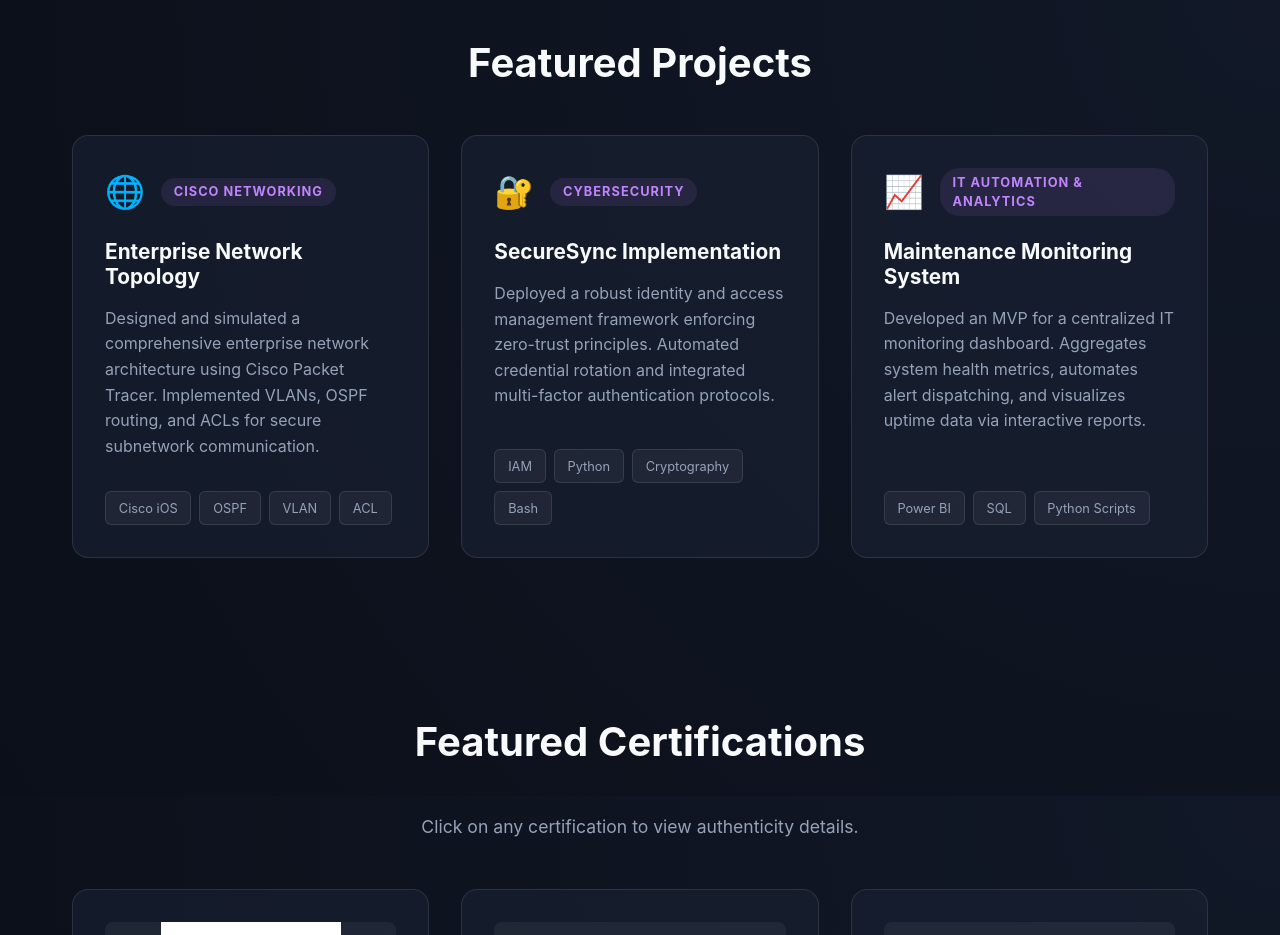
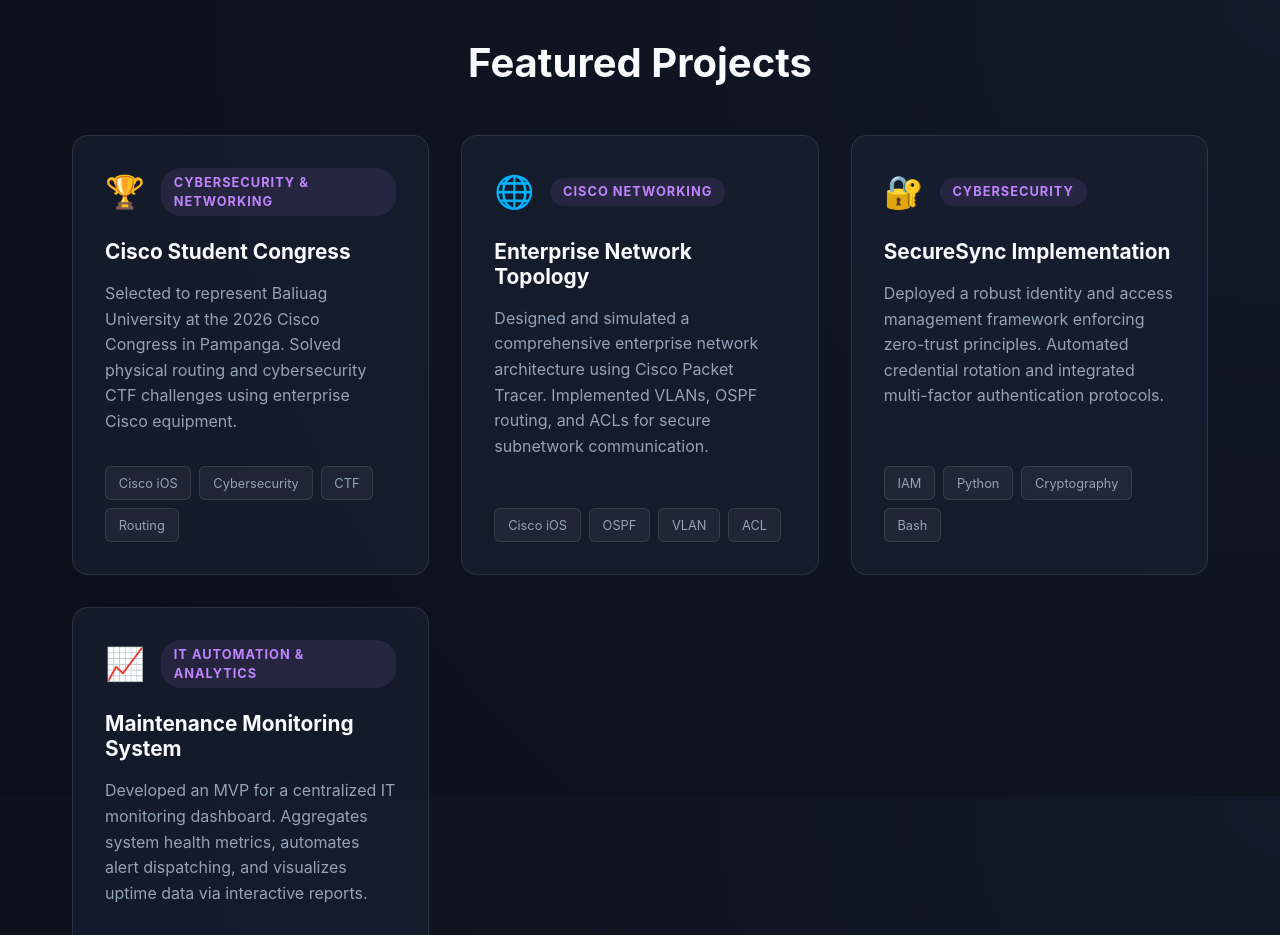
Before and after one commit to Markyy0411/stellar-portfolio, a React (Vite) app: page / in a window 1280 px wide. Shown: the part 3220-4155 px from the top of the page. Built offline with nearby package versions, Linux system fonts and the light colour scheme.

Commit message:
Added Cisco Congress project with image modal

```diff
--- a/src/App.jsx
+++ b/src/App.jsx
@@ -70,6 +70,15 @@
 ];
 
 const projectsData = [
+  {
+    id: 'cisco-congress',
+    title: 'Cisco Student Congress',
+    category: 'Cybersecurity & Networking',
+    icon: '🏆',
+    description: 'Selected to represent Baliuag University at the 2026 Cisco Congress in Pampanga. Solved physical routing and cybersecurity CTF challenges using enterprise Cisco equipment.',
+    tech: ['Cisco iOS', 'Cybersecurity', 'CTF', 'Routing'],
+    images: ['/projects/cisco-1.jpg', '/projects/cisco-2.jpg']
+  },
   {
     id: 'packet-tracer',
     title: 'Enterprise Network Topology',
@@ -372,6 +381,7 @@
 function App() {
   const [activeCert, setActiveCert] = useState(null);
   const [activeSkill, setActiveSkill] = useState(null);
+  const [activeProject, setActiveProject] = useState(null);
   const [formStatus, setFormStatus] = useState('');
 
   // Custom Cursor logic
@@ -437,6 +447,16 @@
 
   const closeCertModal = () => {
     setActiveCert(null);
+    document.body.style.overflow = 'unset';
+  };
+
+  const openProjectModal = (project) => {
+    setActiveProject(project);
+    document.body.style.overflow = 'hidden';
+  };
+
+  const closeProjectModal = () => {
+    setActiveProject(null);
     document.body.style.overflow = 'unset';
   };
 
@@ -612,7 +632,7 @@
             <h2 className="section-title">Featured Projects</h2>
             <div className="projects-grid">
               {projectsData.map((project) => (
-                <div key={project.id} className="project-card glass-panel clickable-card">
+                <div key={project.id} className="project-card glass-panel clickable-card" onClick={() => openProjectModal(project)}>
                   <div className="project-header">
                     <span className="project-icon">{project.icon}</span>
                     <span className="project-category">{project.category}</span>
@@ -623,6 +643,9 @@
                     {project.tech.map((t, index) => (
                       <span key={index} className="tech-badge">{t}</span>
                     ))}
+                  </div>
+                  <div className="cert-overlay">
+                    <span>View Project Details</span>
                   </div>
                 </div>
               ))}
@@ -765,6 +788,28 @@
           </div>
         </div>
       )}
+
+      {/* Project Modal */}
+      {activeProject && (
+        <div className="modal-backdrop" onClick={closeProjectModal}>
+          <div className="modal-content glass-panel" onClick={(e) => e.stopPropagation()}>
+            <button className="modal-close clickable-card" onClick={closeProjectModal}>✕</button>
+            <div className="modal-header">
+              <h2 className="modal-title">{activeProject.title}</h2>
+              <span className="cert-issuer modal-issuer">{activeProject.category}</span>
+            </div>
+            <p className="modal-description" style={{marginTop: '1rem', marginBottom: '1.5rem'}}>{activeProject.description}</p>
+
+            {activeProject.images && (
+              <div className="project-modal-gallery" style={{ display: 'flex', gap: '1rem', justifyContent: 'center', flexWrap: 'wrap' }}>
+                {activeProject.images.map((img, idx) => (
+                  <img key={idx} src={img} alt={`Project Event ${idx+1}`} style={{ width: '48%', borderRadius: '8px', objectFit: 'cover', border: '1px solid rgba(255,255,255,0.1)' }} />
+                ))}
+              </div>
+            )}
+          </div>
+        </div>
+      )}
     </>
   )
 }
```
Also changed, not shown: public/projects/cisco-1.jpg (added), public/projects/cisco-2.jpg (added).
